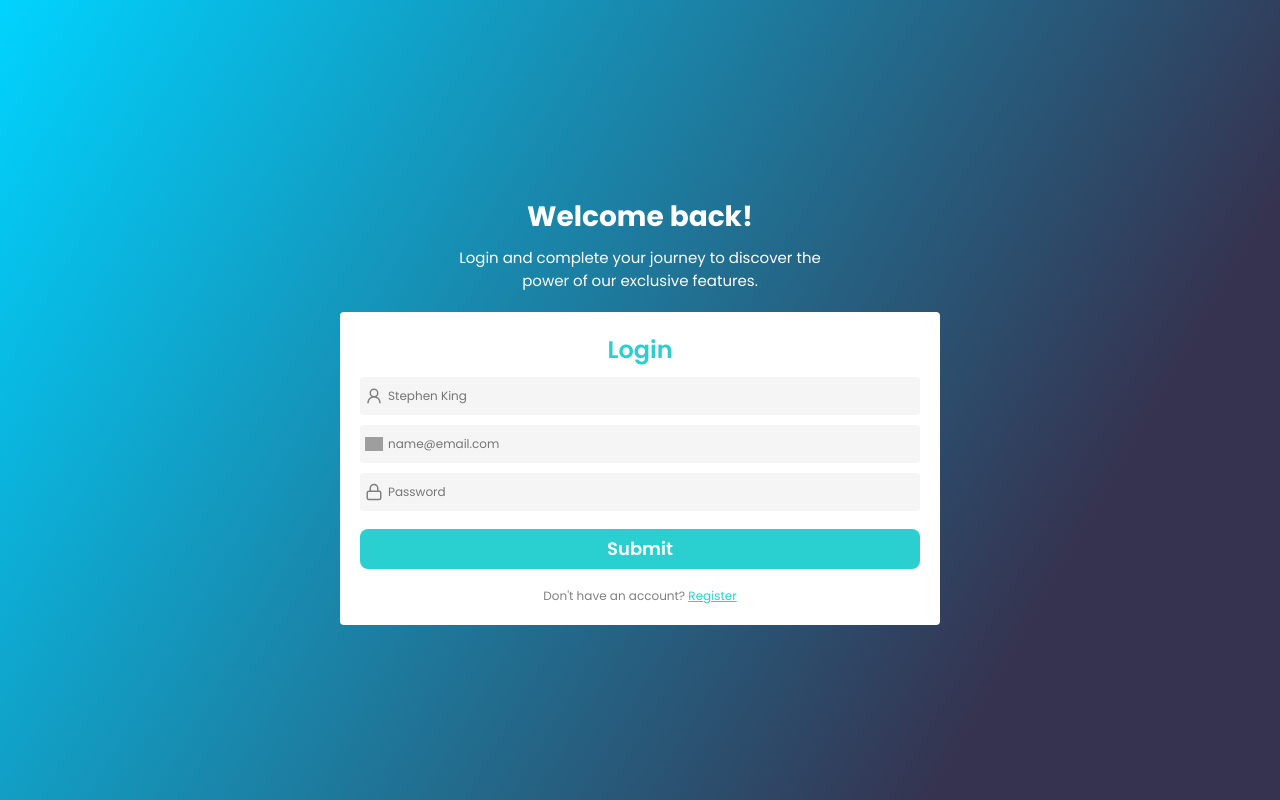
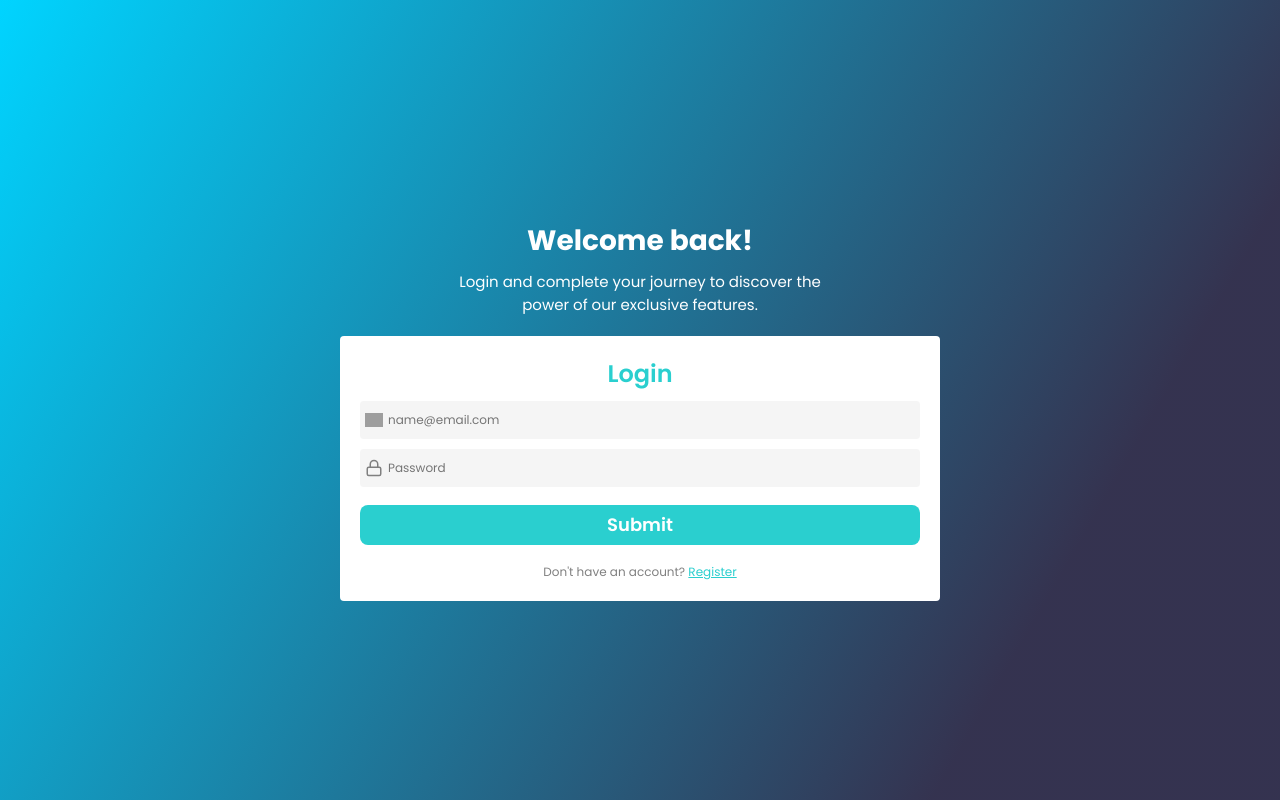
Before and after one commit to murilonicemento/shortly, a React (Vite) app: page /login in a window 1280 px wide. Built offline with nearby package versions, Linux system fonts and the light colour scheme; grey boxes are pictures that could not be loaded.

Commit message:
Finalização da criação das páginas de login e cadastro

```diff
--- a/src/pages/Login/index.jsx
+++ b/src/pages/Login/index.jsx
@@ -27,14 +27,6 @@ export function Login() {
       <Form onSubmit={handleSubmit()}>
         <h1>Login</h1>
         <input
-          {...register("name", { required: true })}
-          type="text"
-          name="name"
-          id="name"
-          placeholder="Stephen King"
-        />
-        {errors.name && <ErrorMessage>Nome é obrigatório!</ErrorMessage>}
-        <input
           {...register("email", { required: true })}
           type="email"
           name="email"
--- a/src/pages/Login/styled.js
+++ b/src/pages/Login/styled.js
@@ -1,6 +1,5 @@
 import styled from "styled-components";
 import * as colors from "../../config/colors";
-import user from "../../assets/images/user.svg";
 import mail from "../../assets/images/mail.svg";
 import password from "../../assets/images/password.svg";
 
@@ -61,13 +60,6 @@ export const Form = styled.form`
     font-size: 12px;
   }
 
-  #name {
-    background-image: url(${user});
-    background-repeat: no-repeat;
-    background-position: 5px center;
-    background-size: 18px;
-  }
-
   #email {
     background-image: url(${mail});
     background-repeat: no-repeat;
```
